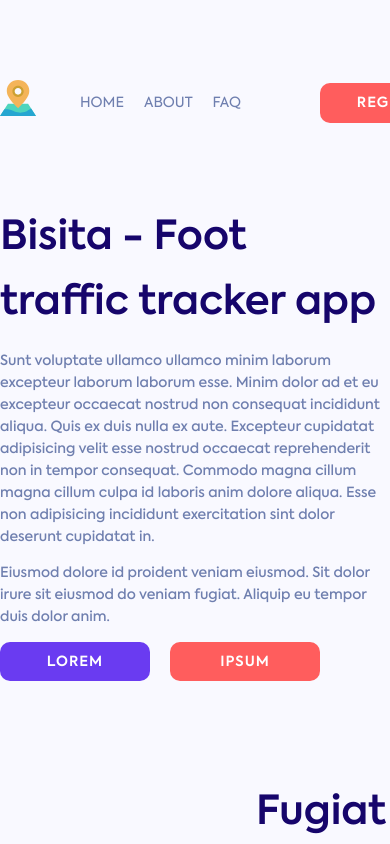
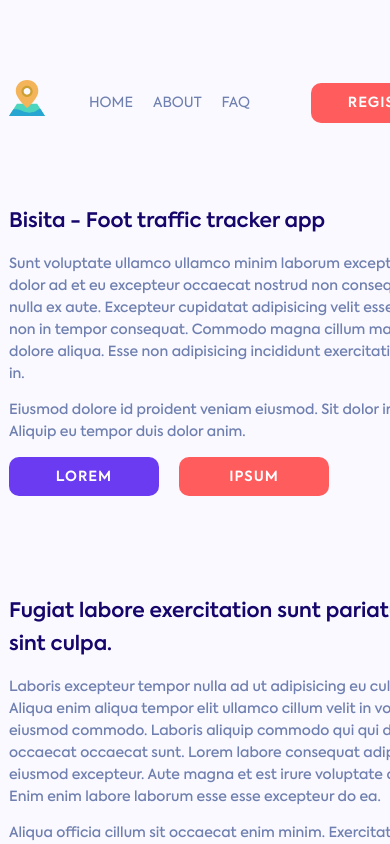
Before and after one commit to online-lorno/bisita-tracker-site, a Next.js app: page / in a window 390 px wide. Shown: the top 844 px of the page. Built offline with nearby package versions, Linux system fonts and the light colour scheme.

Commit message:
refactor: add media queries

```diff
--- a/components/Container.tsx
+++ b/components/Container.tsx
@@ -6,10 +6,15 @@ const Container = styled.div`
   position: relative;
   min-width: ${bp.sm};
   margin: 0 auto;
+  padding: 0 0.5rem;
 
   @media screen and (min-width: ${bp.md}) {
     max-width: ${bp.lg};
   }
+
+  @media screen and (min-width: ${bp.lg}) {
+    padding: 0;
+  }
 `
 
 export default Container
--- a/pages/index.tsx
+++ b/pages/index.tsx
@@ -4,6 +4,7 @@ import styled from 'styled-components'
 
 import Container from 'components/Container'
 import Button from 'components/Button'
+import { breakpoints as bp } from 'lib/constants/layout'
 
 const SectionContainer = styled.div`
   display: flex;
@@ -11,12 +12,33 @@ const SectionContainer = styled.div`
   align-items: center;
   margin-bottom: 100px;
 
-  & > div {
-    &.text-content {
+  & > .text-content {
+    width: 100%;
+  }
+
+  & > .image-content {
+    display: none;
+    padding: 0;
+  }
+
+  @media screen and (min-width: ${bp.md}) {
+    & > .text-content {
+      width: 50%;
+    }
+
+    & > .image-content {
+      display: block;
+      width: 50%;
+      padding: 0 1rem;
+    }
+  }
+
+  @media screen and (min-width: ${bp.lg}) {
+    & > .text-content {
       width: 60%;
     }
 
-    &.image-content {
+    & > .image-content {
       display: block;
       width: 40%;
       padding: 0 2rem;
--- a/styles/app.css
+++ b/styles/app.css
@@ -54,16 +54,16 @@ h3 {
 }
 
 h1 {
-  font-size: 54px;
+  font-size: 27px;
   font-weight: 800;
 }
 
 h2 {
-  font-size: 40px;
+  font-size: 20px;
 }
 
 h3 {
-  font-size: 28px;
+  font-size: 14px;
 }
 
 h2,
@@ -95,3 +95,31 @@ small.xs {
 a {
   cursor: pointer;
 }
+
+@media screen and (min-width: 768px) {
+  h1 {
+    font-size: 40px;
+  }
+
+  h2 {
+    font-size: 30px;
+  }
+
+  h3 {
+    font-size: 21px;
+  }
+}
+
+@media screen and (min-width: 1100px) {
+  h1 {
+    font-size: 54px;
+  }
+
+  h2 {
+    font-size: 40px;
+  }
+
+  h3 {
+    font-size: 28px;
+  }
+}
```
